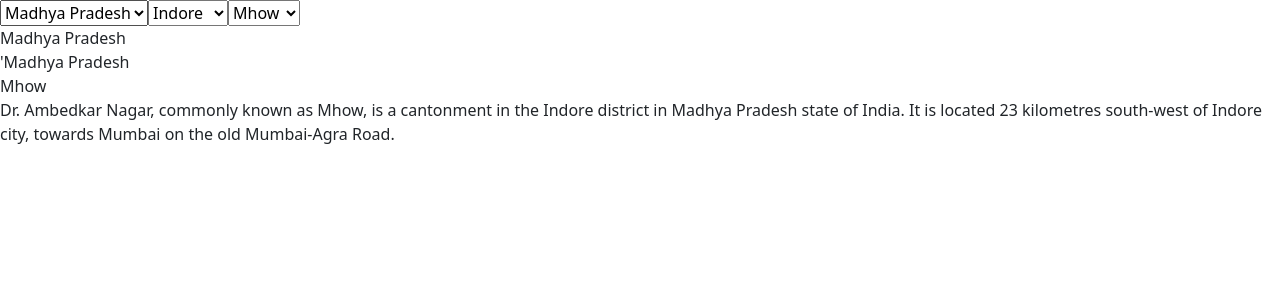
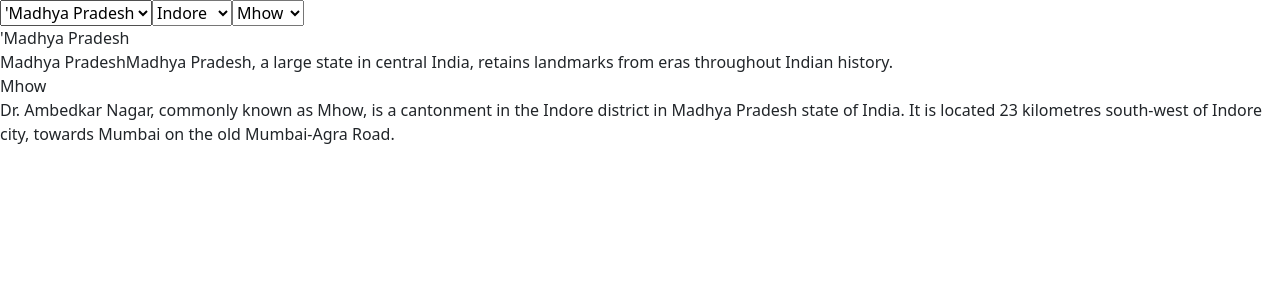
Before and after one commit to acciojob/dropdown-react-JHA123ABHIlash, a React app: page / in a window 1280 px wide. Shown: the top 300 px of the page. Built offline with nearby package versions, Linux system fonts and the light colour scheme.

Commit message:
Compleated

```diff
--- a/src/components/App.js
+++ b/src/components/App.js
@@ -4,8 +4,8 @@ import 'bootstrap/dist/css/bootstrap.min.css';
 
 
 const states = [{
-	name : "Madhya Pradesh",
-	description:"'Madhya Pradesh",
+	name : "'Madhya Pradesh",
+	description:"Madhya PradeshMadhya Pradesh, a large state in central India, retains landmarks from eras throughout Indian history.",
 	city :[{
 		name : "Indore",
 		description:"Indore is a city in west-central India. It’s known for the 7-story Rajwada Palace and the Lal Baag Palace, which date back to Indore’s 19th-century Holkar dynasty.",
```
